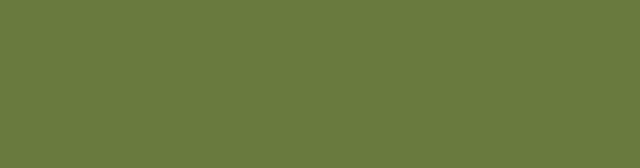
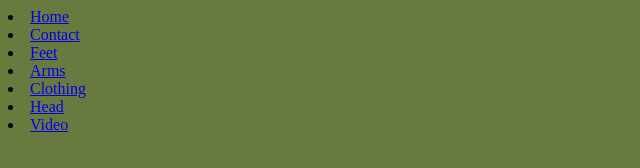
Before and after one commit to jhawlc/jhawlc.github.io, a plain HTML site: page Video.html in a window 1280 px wide. Shown: the whole page, without its empty margins (0-640 px from the left). Drawn offline with Linux system fonts and the light colour scheme.

Commit message:
Update Video.html

```diff
--- a/Video.html
+++ b/Video.html
@@ -8,6 +8,12 @@
 </head>
 
 <body>
-
+	<li><a href="index.html">Home</a></li>
+	<li><a href="Contact.html">Contact</a></li>
+	<li><a href="feet.html">Feet</a></li>
+	<li><a href="Arms.html">Arms</a></li>
+	<li><a href="Clothing.html">Clothing</a></li>
+	<li><a href="Head.html">Head</a></li>
+	<li><a href="Video.html">Video</a></li>
 </body>
 </html>
```
